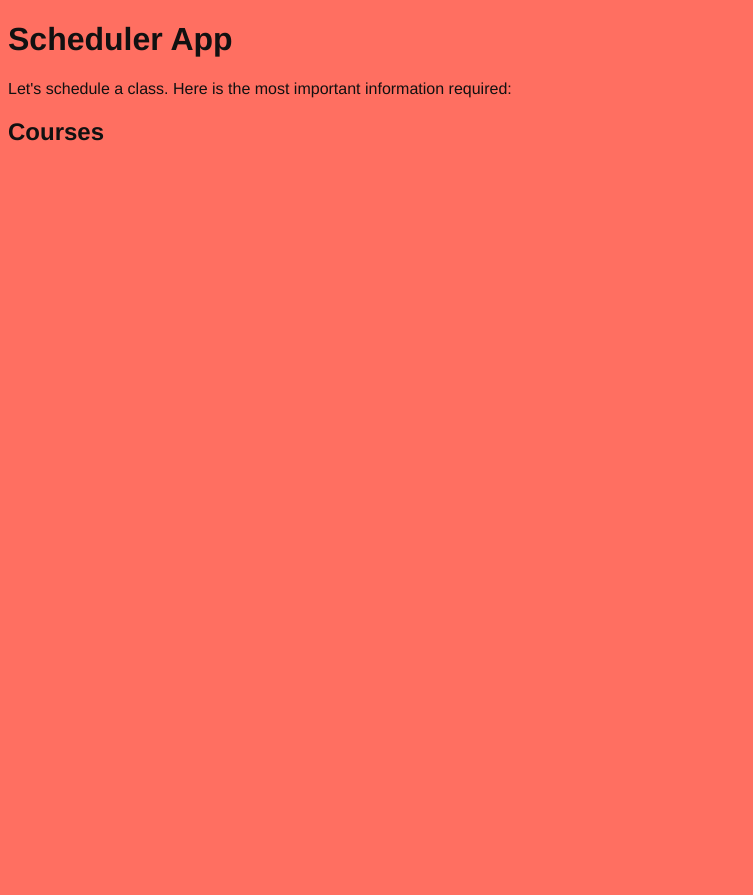
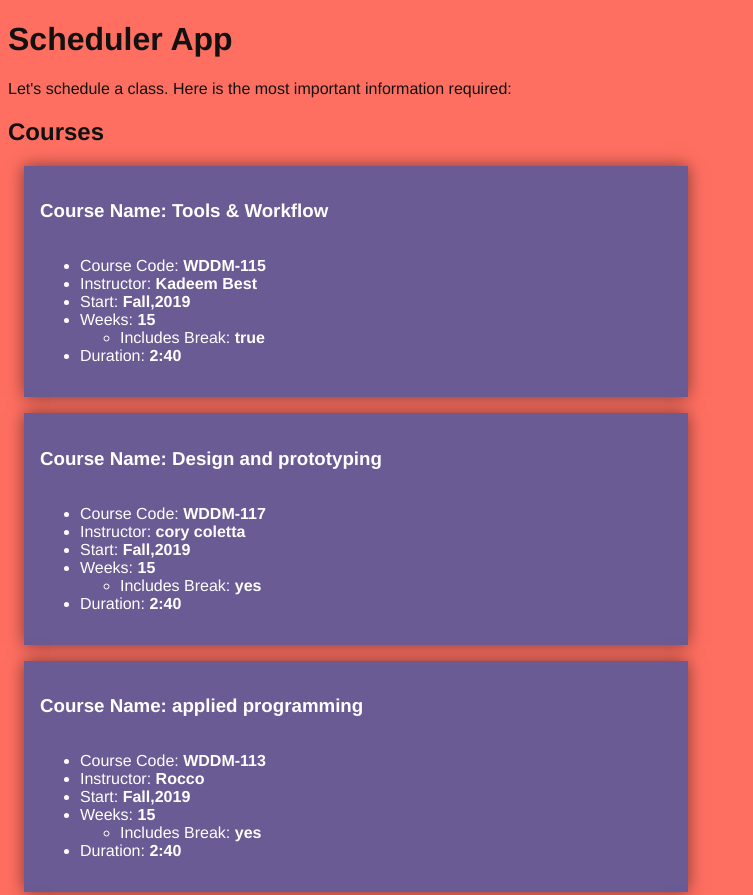
Before and after one commit to sashidhar-meesala/scheduler, a plain HTML site: page index.html in a window 1280 px wide. Shown: the top 895 px of the page, without its empty margins (0-753 px from the left). Before the commit the page ends 800 px from the top, so only its background shows below. Drawn offline with Linux system fonts and the light colour scheme.

Commit message:
Update index.html

```diff
--- a/index.html
+++ b/index.html
@@ -5,7 +5,7 @@
     <meta name="viewport" content="width=device-width, initial-scale=1.0">
     <meta http-equiv="X-UA-Compatible" content="ie=edge">
     <title>Scheduler</title>
-    <link rel="stylesheet" href="css/index.css">
+    <link rel="stylesheet" href="index.css">
   </head>
   <body>
 
@@ -29,6 +29,6 @@
 
 
 
-    <script src="js/index.js"></script>
+    <script src="index.js"></script>
   </body>
 </html>
```
